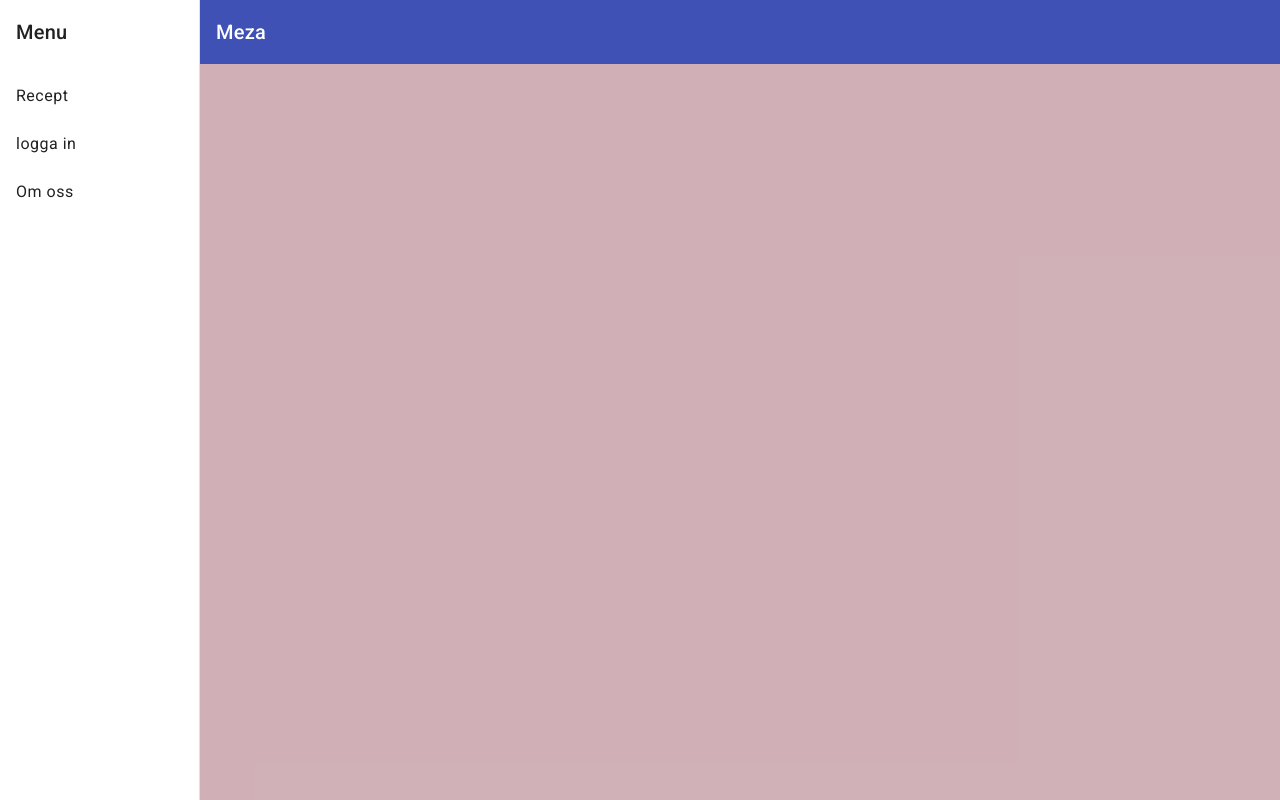
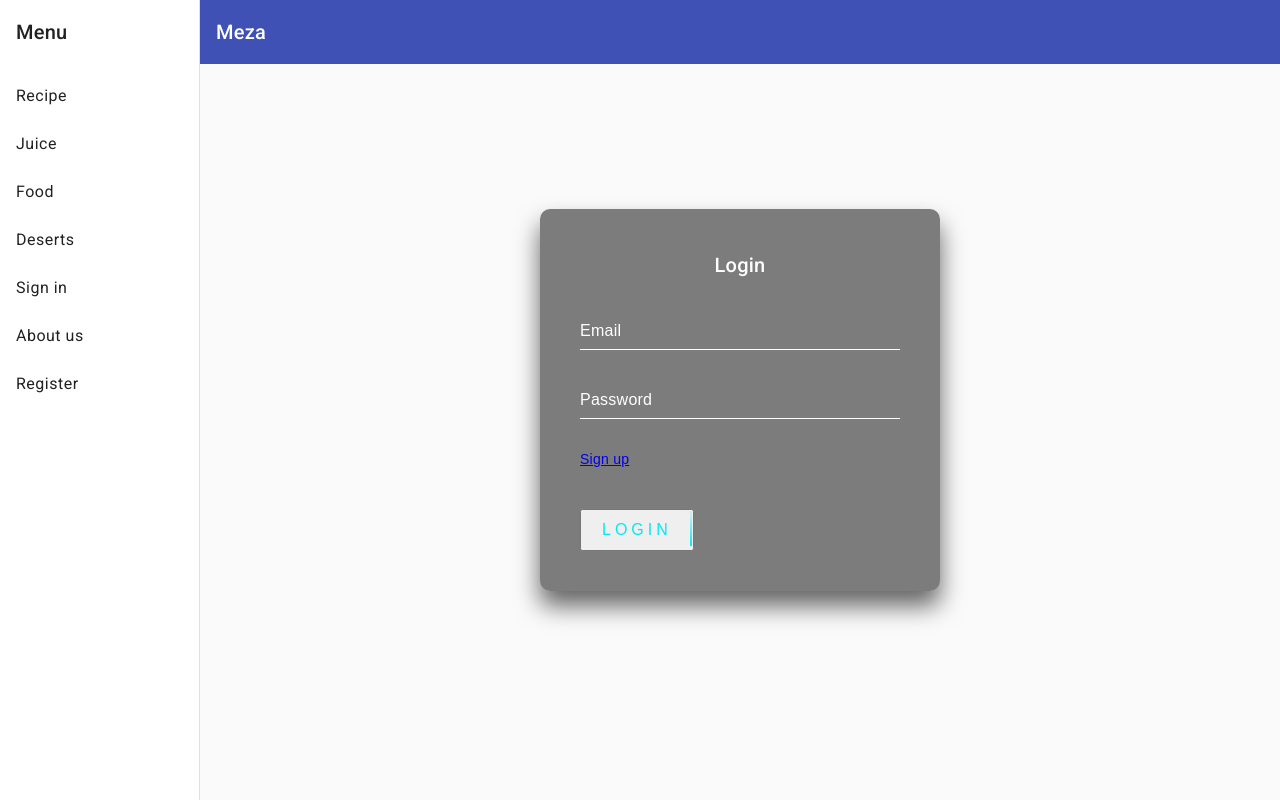
Before and after one commit to chas-academy/u06-fullstack-recipe-app-Ahmedalmasrii, an Angular app in the folder meza/: page /login in a window 1280 px wide. Built offline with nearby package versions, Linux system fonts and the light colour scheme.

Commit message:
navbar component

```diff
--- a/meza/src/app/pages/navbar/navbar.component.html
+++ b/meza/src/app/pages/navbar/navbar.component.html
@@ -1,4 +1,4 @@
-<mat-sidenav-container class="sidenav-container">
+ <mat-sidenav-container class="sidenav-container">
   <mat-sidenav
     #drawer
     class="sidenav"
@@ -9,9 +9,13 @@
   >
     <mat-toolbar>Menu</mat-toolbar>
     <mat-nav-list>
-      <a mat-list-item href="#">Recept</a>
-      <a mat-list-item href="#">logga in</a>
-      <a mat-list-item href="#">Om oss</a>
+      <a mat-list-item href="#">Recipe</a>
+      <a mat-list-item href="#">Juice</a>
+      <a mat-list-item href="#">Food</a>
+      <a mat-list-item href="#">Deserts</a>
+      <a mat-list-item href="/login">Sign in</a>
+      <a mat-list-item href="/omoss">About us</a>
+      <a mat-list-item href="/signup">Register</a>
     </mat-nav-list>
   </mat-sidenav>
   <mat-sidenav-content>
@@ -26,8 +30,11 @@
         <mat-icon aria-label="Side nav toggle icon">menu</mat-icon>
       </button>
       }
+
       <span>Meza</span>
     </mat-toolbar>
-    <!-- Add Content Here -->
+    <main>
+      <router-outlet></router-outlet>
+    </main>
   </mat-sidenav-content>
 </mat-sidenav-container>
--- a/meza/src/app/pages/navbar/navbar.component.scss
+++ b/meza/src/app/pages/navbar/navbar.component.scss
@@ -9,13 +9,8 @@
  .sidenav .mat-toolbar {
    background: inherit;
  }
-
   .mat-toolbar.mat-primary {
        position: sticky;
    top: 0;
    z-index: 1;
  }
-
-mat-sidenav-content {
-  background-color:ie-hex-str($color: #9199b1be)
-}
--- a/meza/src/app/pages/navbar/navbar.component.ts
+++ b/meza/src/app/pages/navbar/navbar.component.ts
@@ -8,6 +8,7 @@ import { MatListModule } from '@angular/material/list';
 import { MatIconModule } from '@angular/material/icon';
 import { Observable } from 'rxjs';
 import { map, shareReplay } from 'rxjs/operators';
+import { RouterLink, RouterLinkActive, RouterOutlet } from '@angular/router';
 
 @Component({
   selector: 'app-navbar',
@@ -21,6 +22,9 @@ import { map, shareReplay } from 'rxjs/operators';
     MatListModule,
     MatIconModule,
     AsyncPipe,
+    RouterLink,
+    RouterLinkActive,
+    RouterOutlet
   ]
 })
 export class NavbarComponent {
```
Lines whose indentation alone changed are shown as unchanged.
